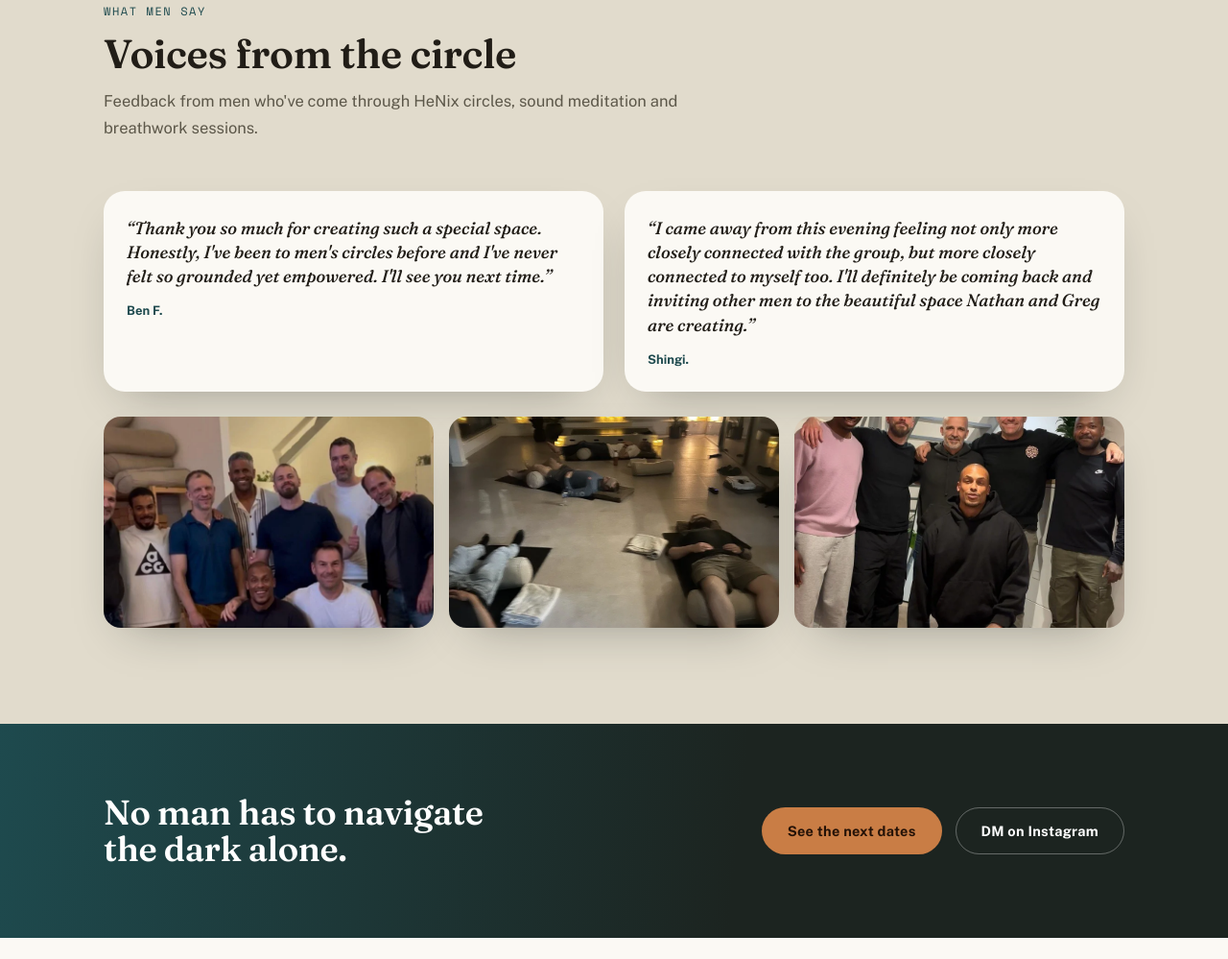
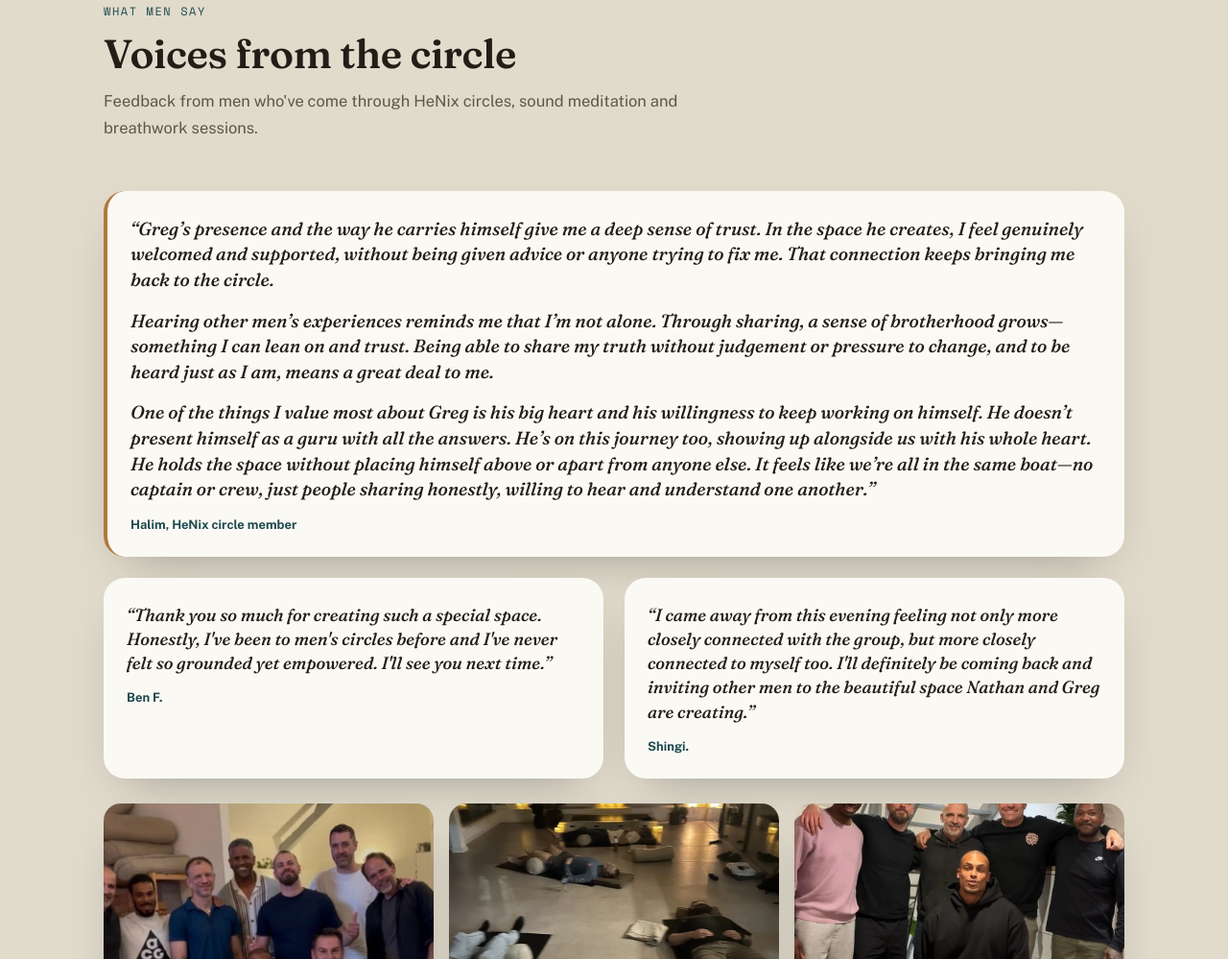
Before and after one commit to gregorysharpe15-boop/henix-website, a plain HTML site: page index.html in a window 1280 px wide. Shown: the part 6568-7567 px from the top of the page at 96% size. Drawn offline with nearby package versions, Linux system fonts and the light colour scheme.

Commit message:
Add Halim's testimonial to Voices from the circle

```diff
--- a/index.html
+++ b/index.html
@@ -232,6 +232,8 @@ section{padding-block:clamp(60px,8vw,100px);}
 .test-card{background:var(--bg-elevated);padding:26px 24px;border-radius:22px;box-shadow:var(--shadow);display:flex;flex-direction:column;gap:16px;}
 .test-quote{font-family:'Fraunces',serif;font-weight:500;font-style:italic;font-size:18px;line-height:1.4;color:var(--ink);}
 .test-who{font-size:13px;font-weight:700;color:var(--teal-deep);}
+.test-feature{grid-column:1/-1;border-left:4px solid var(--copper, #b0793c);}
+.test-feature .test-quote{font-size:19px;}
 @media (max-width:760px){.test-top{grid-template-columns:1fr;}}
 .gallery{display:grid;grid-template-columns:repeat(3,1fr);gap:16px;}
 .gallery img{width:100%;height:220px;object-fit:cover;border-radius:18px;box-shadow:var(--shadow);}
@@ -567,6 +569,12 @@ footer{background:var(--dark-deep);color:var(--on-dark-soft);padding-block:36px
         <p>Feedback from men who've come through HeNix circles, sound meditation and breathwork sessions.</p>
       </div>
       <div class="test-top">
+        <div class="test-card test-feature">
+          <p class="test-quote">&ldquo;Greg&rsquo;s presence and the way he carries himself give me a deep sense of trust. In the space he creates, I feel genuinely welcomed and supported, without being given advice or anyone trying to fix me. That connection keeps bringing me back to the circle.</p>
+          <p class="test-quote">Hearing other men&rsquo;s experiences reminds me that I&rsquo;m not alone. Through sharing, a sense of brotherhood grows&mdash;something I can lean on and trust. Being able to share my truth without judgement or pressure to change, and to be heard just as I am, means a great deal to me.</p>
+          <p class="test-quote">One of the things I value most about Greg is his big heart and his willingness to keep working on himself. He doesn&rsquo;t present himself as a guru with all the answers. He&rsquo;s on this journey too, showing up alongside us with his whole heart. He holds the space without placing himself above or apart from anyone else. It feels like we&rsquo;re all in the same boat&mdash;no captain or crew, just people sharing honestly, willing to hear and understand one another.&rdquo;</p>
+          <span class="test-who">Halim, HeNix circle member</span>
+        </div>
         <div class="test-card">
           <p class="test-quote">&ldquo;Thank you so much for creating such a special space. Honestly, I've been to men's circles before and I've never felt so grounded yet empowered. I'll see you next time.&rdquo;</p>
           <span class="test-who">Ben F.</span>
```
